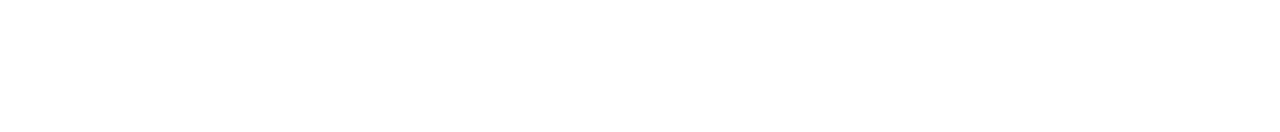
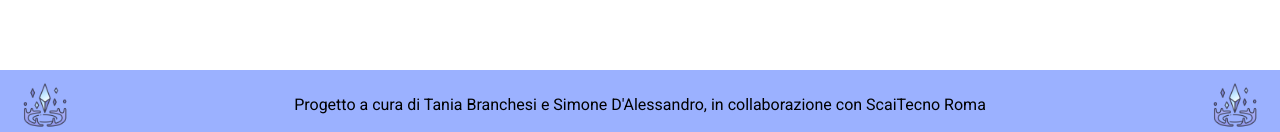
Before and after one commit to TaniaBra/atlantis, an Angular app: page /home in a window 1280 px wide. Shown: the part 730-862 px from the top of the page. Before the commit the page ends 800 px from the top, so only its background shows below. Built offline with nearby package versions, Linux system fonts and the light colour scheme; no server answers.

Commit message:
Inserimento app-footer e relativo css nel layout

```diff
--- a/src/app/app.component.css
+++ b/src/app/app.component.css
@@ -1,5 +1,6 @@
 .layout{
     padding: 24px;
+    padding-top: calc(65px + 24px); /* Altezza header + padding layout */
     min-height: calc(100vh - 65px); /* vh = viewport height, altezza dello schermo */
     background: #fff;
 }
--- a/src/app/app.component.html
+++ b/src/app/app.component.html
@@ -1,4 +1,5 @@
 <app-header></app-header>
 <div class="layout">
-<router-outlet></router-outlet>
+    <router-outlet></router-outlet>
 </div>
+<app-footer></app-footer>
```
